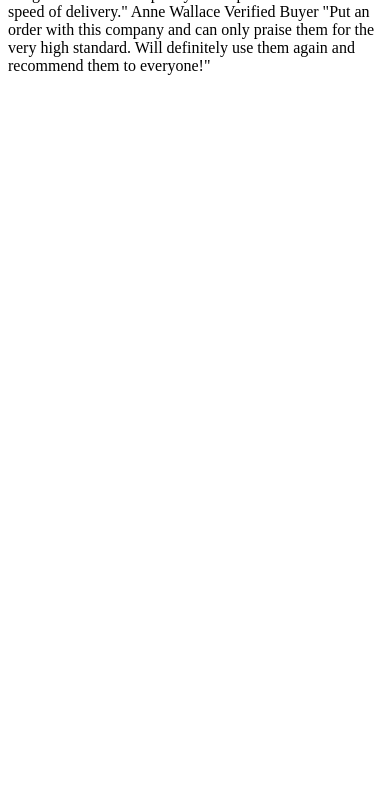
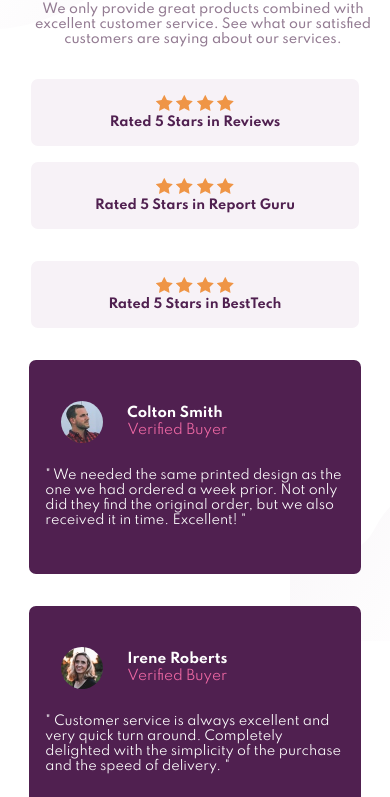
Before and after one commit to Jesuseme/social-proof-section, a plain HTML site: page index.html in a window 390 px wide. Shown: the part 203-1000 px from the top of the page. Before the commit the page ends 844 px from the top, so only its background shows below. Drawn offline with Linux system fonts and the light colour scheme.

Commit message:
align, design, responsiveness fixed

```diff
--- a/index.html
+++ b/index.html
@@ -8,35 +8,112 @@
 
     <link rel="icon" type="image/png" sizes="32x32" href="./images/favicon-32x32.png"/>
 
+    <link rel="stylesheet" href="resources/style.css">
+
     <title>Frontend Mentor | Social proof section</title>
 
   </head>
 
   <body>
-    10,000+ of our users love our products.
 
-    We only provide great products combined with excellent customer service.
-    See what our satisfied customers are saying about our services.
+    <div class="container">
 
-    Rated 5 Stars in Reviews
-    Rated 5 Stars in Report Guru
-    Rated 5 Stars in BestTech
+      <header>
 
-    Colton Smith
-    Verified Buyer
-    "We needed the same printed design as the one we had ordered a week prior.
-    Not only did they find the original order, but we also received it in time.
-    Excellent!"
+        <h1>10,000+ of our users love our products.</h1>
 
-    Irene Roberts
-    Verified Buyer
-    "Customer service is always excellent and very quick turn around. Completely
-    delighted with the simplicity of the purchase and the speed of delivery."
+        <h2>
+          We only provide great products combined with excellent customer service.
+          See what our satisfied customers are saying about our services.
+        </h2>
 
-    Anne Wallace
-    Verified Buyer
-    "Put an order with this company and can only praise them for the very high
-    standard. Will definitely use them again and recommend them to everyone!"
+      </header>
+
+
+      <section class="scores">
+
+        <div class="reviews bubble">
+          <div class="stars">
+            <img src="images/icon-star.svg" alt="stars image">
+            <img src="images/icon-star.svg" alt="stars image">
+            <img src="images/icon-star.svg" alt="stars image">
+            <img src="images/icon-star.svg" alt="stars image">
+          </div>
+          <p>Rated 5 Stars in Reviews</p>
+        </div>
+
+        <div class="report bubble">
+          <div class="stars">
+            <img src="images/icon-star.svg" alt="stars image">
+            <img src="images/icon-star.svg" alt="stars image">
+            <img src="images/icon-star.svg" alt="stars image">
+            <img src="images/icon-star.svg" alt="stars image">
+          </div>
+          <p>Rated 5 Stars in Report Guru</p>
+        </div>
+
+        <div class="tech bubble">
+          <div class="stars">
+            <img src="images/icon-star.svg" alt="stars image">
+            <img src="images/icon-star.svg" alt="stars image">
+            <img src="images/icon-star.svg" alt="stars image">
+            <img src="images/icon-star.svg" alt="stars image">
+          </div>
+          <p>Rated 5 Stars in BestTech</p>
+        </div>
+
+      </section>
+
+
+      <section class="cards">
+
+        <article class="first">
+
+          <img src="images/image-colton.jpg" alt="buyers picture">
+
+          <h4>Colton Smith <span> Verified Buyer</span></h4>
+
+          <p>
+            " We needed the same printed design as the one we had ordered a week prior.
+            Not only did they find the original order, but we also received it in time.
+            Excellent! "
+          </p>
+
+        </article>
+
+
+        <article class="second">
+
+          <img src="images/image-irene.jpg" alt="buyers picture">
+
+          <h4>Irene Roberts <span> Verified Buyer</span></h4>
+
+          <p>
+            " Customer service is always excellent and very quick turn around. Completely
+              delighted with the simplicity of the purchase and the speed of delivery. "
+          </p>
+
+        </article>
+
+
+        <article class="third">
+
+          <img src="images/image-anne.jpg" alt="buyers picture">
+
+          <h4>Anne Wallace <span> Verified Buyer</span></h4>
+
+          <p>
+            " Put an order with this company and can only praise them for the very high
+              standard. Will definitely use them again and recommend them to everyone! "
+          </p>
+
+        </article>
+
+      </section>
+
+
+    </div>
+
 
   </body>
 </html>
--- a/resources/style.css
+++ b/resources/style.css
@@ -1,4 +1,4 @@
-@import url(https://fonts.googleapis.com/css?family=Spartan:100,400,700);
+@import url(https://fonts.googleapis.com/css?family=Spartan:100,400,500,700);
 
 *
 {
@@ -6,3 +6,219 @@
     margin: 0;
     font-family: 'Spartan', Helvetica, monospace;
 }
+
+body
+{
+    background: url(../images/bg-pattern-top-desktop.svg) no-repeat top left;
+    background-size: 30rem;
+}
+
+.container
+{
+    background: url(../images/bg-pattern-bottom-desktop.svg) no-repeat bottom right;
+    background-size: 65rem;
+    margin: 0 auto;
+    height: 100vh;
+    width: 100%;
+    display: grid;
+    grid-template-columns: repeat(4, 1fr);
+}
+
+header
+{
+    grid-column: 1 / 3;
+    margin: 70px 120px;
+}
+
+h1
+{
+    color: hsl(300, 43%, 22%);
+    font-size: 2.5rem;
+    padding: 1rem 0;
+
+}
+
+h2
+{
+    color: hsl(303, 10%, 53%);
+    font-size: 0.8rem;
+    font-weight: 500;
+    width: 90%;
+}
+
+section
+{
+    margin: 0 auto;
+}
+
+.cards
+{
+    display: flex;
+    grid-column: 1 / -1;
+    width: 85%;
+    margin: -5rem auto 0;
+}
+
+.scores
+{
+    grid-column: 3 / -1;
+    margin: 88px 0 0;
+    position: relative;
+    right: 175px;
+}
+
+.bubble
+{
+    background-color:hsl(300, 24%, 96%);
+    display: flex;
+    padding: 1rem 0.5rem;
+    width: 340px;
+    border-radius: 7px;
+    margin: 1rem auto;
+    font-weight: 700;
+    color: hsl(300, 43%, 22%);
+    font-size: 0.8rem;
+}
+
+.report
+{
+    margin: 1rem 200px;
+}
+
+.tech
+{
+    margin: 1rem 260px ;
+}
+
+.stars
+{
+    padding: 0 1rem;
+}
+
+article
+{
+    background-color: hsl(300, 43%, 22%);
+    color: #fff;
+    display: grid;
+    margin: 1rem 1rem;
+    padding: 2rem 0.5rem;
+    border-radius: 7px;
+    grid-template-columns: repeat(5, 1fr);
+    height: 150px;
+}
+
+article img
+{
+    border-radius: 50%;
+    height: 42px;
+    margin: 9px 24px;
+}
+
+article h4
+{
+    grid-column: 2 / -1;
+    display: flex;
+    flex-direction: column;
+    margin: 13px 0;
+    font-size: 0.85rem;
+}
+
+article h4 span
+{
+    color: hsl(333, 80%, 67%);
+    font-weight: 400;
+
+}
+
+article p
+{
+    grid-column: 1 / -1;
+    padding: 1rem 0.5rem;
+    font-size: 0.8rem;
+}
+
+.second
+{
+    margin: 2rem 1rem;
+}
+
+.third
+{
+    margin: 3rem 1rem;
+}
+
+@media (max-width: 991px)
+{
+
+    body
+    {
+        background: url(../images/bg-pattern-top-mobile.svg) no-repeat top left;
+    }
+
+    .container
+    {
+        display: flex;
+        flex-direction: column;
+        background: url(../images/bg-pattern-bottom-mobile.svg) no-repeat bottom right;
+        background-size: 100px;
+    }
+
+    header
+    {
+        text-align: center;
+        margin: 0 auto;
+        padding: 2rem 1rem;
+    }
+
+    h2
+    {
+        width: 100%;
+        padding: 0 0.5rem;
+    }
+
+    .scores
+    {
+        margin: 0 auto 0;
+        right: 0;
+        display: flex;
+        flex-direction: column;
+        text-align: center;
+        width: 100%;
+    }
+
+    .bubble
+    {
+        display: flex;
+        flex-direction: column;
+        width: 80%;
+        text-align: center;
+        margin: 0 auto;
+
+    }
+
+    .report
+    {
+        margin: 1rem auto;
+    }
+
+    .tech
+    {
+        margin: 1rem auto;
+    }
+
+    .cards
+    {
+        display: flex;
+        flex-direction: column;
+        margin: 0 auto;
+    }
+
+    article,
+    .second,
+    .third
+    {
+        margin: 1rem 0;
+    }
+
+
+}
```
